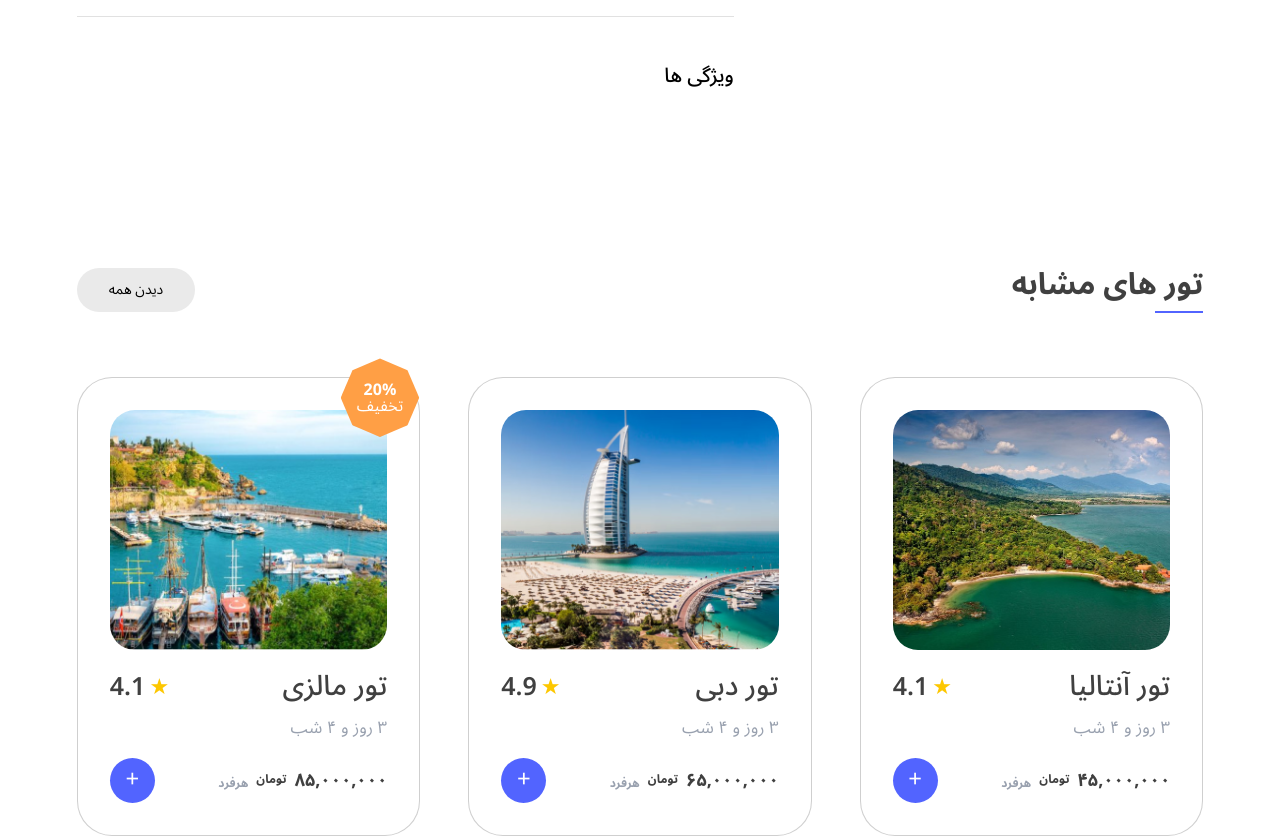
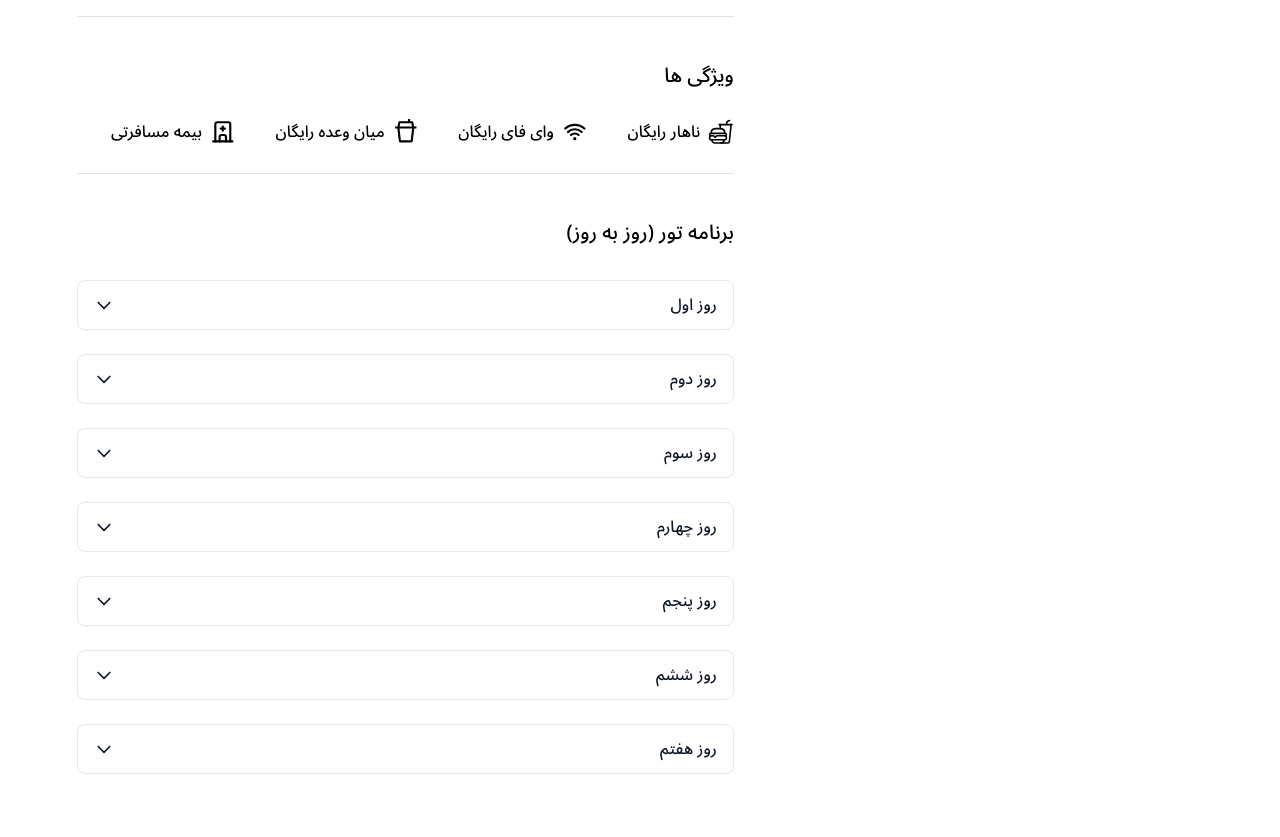
Before and after one commit to saman-tofighian/Tourism, a Next.js app: page /detail in a window 1280 px wide. Shown: the part 1490-2327 px from the top of the page. Built offline with nearby package versions, Linux system fonts and the light colour scheme.

Commit message:
update detail page

```diff
--- a/pages/detail/index.jsx
+++ b/pages/detail/index.jsx
@@ -5,7 +5,9 @@ import Link from 'next/link';
 import { useEffect, useRef, useState } from 'react';
 import { BsBookmarkPlus } from 'react-icons/bs';
 import { GoArrowLeft, GoArrowRight } from 'react-icons/go';
-import { IoHomeOutline } from 'react-icons/io5';
+import { IoFastFoodOutline, IoHomeOutline, IoWifi } from 'react-icons/io5';
+import { RiDrinksLine } from 'react-icons/ri';
+import { TbBuildingHospital } from 'react-icons/tb';
 
 export default function Detail() {
   const videoRef = useRef(null);
@@ -249,7 +251,9 @@ export default function Detail() {
                 </li>
                 <li className='font-semibold text-2xl cursor-pointer'>بررسی</li>
               </ul>
+
               <span className='block bg-[#40404028] mt-3 w-full h-[1px]'></span>
+
               <p className='mt-4 font-normal text-[18px] leading-9'>
                 لورم ایپسوم متن ساختگی با تولید سادگی نامفهوم از صنعت چاپ و با
                 استفاده از طراحان گرافیک است. چاپگرها و متون بلکه روزنامه و مجله
@@ -260,8 +264,185 @@ export default function Detail() {
                 برای طراحان رایانه ای علی الخصوص طراحان خلاقی و فرهنگ پیشرو در
                 زبان فارسی ایجاد کرد. در این صورت می توان امید داشت
               </p>
+
               <span className='block bg-[#40404028] mt-3 w-full h-[1px]'></span>
+
               <h5 className='mt-11 font-medium text-[20px]'>ویژگی ها</h5>
+
+              <ul className='flex justify-end gap-x-10 mt-7 w-full'>
+                <li className='flex items-center gap-x-2 font-medium text-[16px]'>
+                  بیمه مسافرتی
+                  <TbBuildingHospital size='1.6rem' />
+                </li>
+                <li className='flex items-center gap-x-2 font-medium text-[16px]'>
+                  میان وعده رایگان
+                  <RiDrinksLine size='1.6rem' />
+                </li>
+                <li className='flex items-center gap-x-2 font-medium text-[16px]'>
+                  وای فای رایگان
+                  <IoWifi size='1.6rem' />
+                </li>
+                <li className='flex items-center gap-x-2 font-medium text-[16px]'>
+                  ناهار رایگان
+                  <IoFastFoodOutline size='1.6rem' />
+                </li>
+              </ul>
+
+              <span className='block bg-[#40404028] mt-7 w-full h-[1px]'></span>
+
+              <h5 className='mt-11 font-medium text-[20px]'>
+                برنامه تور (روز به روز)
+              </h5>
+
+              <div className='flex flex-col gap-y-6 mt-8 w-full'>
+                <div class='space-y-2'>
+                  <details class='group [&amp;_summary::-webkit-details-marker]:hidden'>
+                    <summary class='flex justify-between items-center gap-4 bg-white hover:bg-gray-50 px-4 py-3 border border-gray-200 rounded-lg font-medium text-gray-900 cursor-pointer'>
+                      <svg
+                        class='size-5 group-open:-rotate-180 transition-transform duration-300 shrink-0'
+                        xmlns='http://www.w3.org/2000/svg'
+                        fill='none'
+                        viewBox='0 0 24 24'
+                        stroke='currentColor'
+                      >
+                        <path
+                          stroke-linecap='round'
+                          stroke-linejoin='round'
+                          stroke-width='2'
+                          d='M19 9l-7 7-7-7'
+                        ></path>
+                      </svg>
+                      <span>روز اول</span>
+                    </summary>
+                  </details>
+                </div>
+                <div class='space-y-2'>
+                  <details class='group [&amp;_summary::-webkit-details-marker]:hidden'>
+                    <summary class='flex justify-between items-center gap-4 bg-white hover:bg-gray-50 px-4 py-3 border border-gray-200 rounded-lg font-medium text-gray-900 cursor-pointer'>
+                      <svg
+                        class='size-5 group-open:-rotate-180 transition-transform duration-300 shrink-0'
+                        xmlns='http://www.w3.org/2000/svg'
+                        fill='none'
+                        viewBox='0 0 24 24'
+                        stroke='currentColor'
+                      >
+                        <path
+                          stroke-linecap='round'
+                          stroke-linejoin='round'
+                          stroke-width='2'
+                          d='M19 9l-7 7-7-7'
+                        ></path>
+                      </svg>
+                      <span>روز دوم</span>
+                    </summary>
+                  </details>
+                </div>
+                <div class='space-y-2'>
+                  <details class='group [&amp;_summary::-webkit-details-marker]:hidden'>
+                    <summary class='flex justify-between items-center gap-4 bg-white hover:bg-gray-50 px-4 py-3 border border-gray-200 rounded-lg font-medium text-gray-900 cursor-pointer'>
+                      <svg
+                        class='size-5 group-open:-rotate-180 transition-transform duration-300 shrink-0'
+                        xmlns='http://www.w3.org/2000/svg'
+                        fill='none'
+                        viewBox='0 0 24 24'
+                        stroke='currentColor'
+                      >
+                        <path
+                          stroke-linecap='round'
+                          stroke-linejoin='round'
+                          stroke-width='2'
+                          d='M19 9l-7 7-7-7'
+                        ></path>
+                      </svg>
+                      <span>روز سوم</span>
+                    </summary>
+                  </details>
+                </div>
+                <div class='space-y-2'>
+                  <details class='group [&amp;_summary::-webkit-details-marker]:hidden'>
+                    <summary class='flex justify-between items-center gap-4 bg-white hover:bg-gray-50 px-4 py-3 border border-gray-200 rounded-lg font-medium text-gray-900 cursor-pointer'>
+                      <svg
+                        class='size-5 group-open:-rotate-180 transition-transform duration-300 shrink-0'
+                        xmlns='http://www.w3.org/2000/svg'
+                        fill='none'
+                        viewBox='0 0 24 24'
+                        stroke='currentColor'
+                      >
+                        <path
+                          stroke-linecap='round'
+                          stroke-linejoin='round'
+                          stroke-width='2'
+                          d='M19 9l-7 7-7-7'
+                        ></path>
+                      </svg>
+                      <span>روز چهارم</span>
+                    </summary>
+                  </details>
+                </div>
+                <div class='space-y-2'>
+                  <details class='group [&amp;_summary::-webkit-details-marker]:hidden'>
+                    <summary class='flex justify-between items-center gap-4 bg-white hover:bg-gray-50 px-4 py-3 border border-gray-200 rounded-lg font-medium text-gray-900 cursor-pointer'>
+                      <svg
+                        class='size-5 group-open:-rotate-180 transition-transform duration-300 shrink-0'
+                        xmlns='http://www.w3.org/2000/svg'
+                        fill='none'
+                        viewBox='0 0 24 24'
+                        stroke='currentColor'
+                      >
+                        <path
+                          stroke-linecap='round'
+                          stroke-linejoin='round'
+                          stroke-width='2'
+                          d='M19 9l-7 7-7-7'
+                        ></path>
+                      </svg>
+                      <span>روز پنجم</span>
+                    </summary>
+                  </details>
+                </div>
+                <div class='space-y-2'>
+                  <details class='group [&amp;_summary::-webkit-details-marker]:hidden'>
+                    <summary class='flex justify-between items-center gap-4 bg-white hover:bg-gray-50 px-4 py-3 border border-gray-200 rounded-lg font-medium text-gray-900 cursor-pointer'>
+                      <svg
+                        class='size-5 group-open:-rotate-180 transition-transform duration-300 shrink-0'
+                        xmlns='http://www.w3.org/2000/svg'
+                        fill='none'
+                        viewBox='0 0 24 24'
+                        stroke='currentColor'
+                      >
+                        <path
+                          stroke-linecap='round'
+                          stroke-linejoin='round'
+                          stroke-width='2'
+                          d='M19 9l-7 7-7-7'
+                        ></path>
+                      </svg>
+                      <span>روز ششم</span>
+                    </summary>
+                  </details>
+                </div>
+                <div class='space-y-2'>
+                  <details class='group [&amp;_summary::-webkit-details-marker]:hidden'>
+                    <summary class='flex justify-between items-center gap-4 bg-white hover:bg-gray-50 px-4 py-3 border border-gray-200 rounded-lg font-medium text-gray-900 cursor-pointer'>
+                      <svg
+                        class='size-5 group-open:-rotate-180 transition-transform duration-300 shrink-0'
+                        xmlns='http://www.w3.org/2000/svg'
+                        fill='none'
+                        viewBox='0 0 24 24'
+                        stroke='currentColor'
+                      >
+                        <path
+                          stroke-linecap='round'
+                          stroke-linejoin='round'
+                          stroke-width='2'
+                          d='M19 9l-7 7-7-7'
+                        ></path>
+                      </svg>
+                      <span>روز هفتم</span>
+                    </summary>
+                  </details>
+                </div>
+              </div>
             </div>
           </div>
         </div>
```
